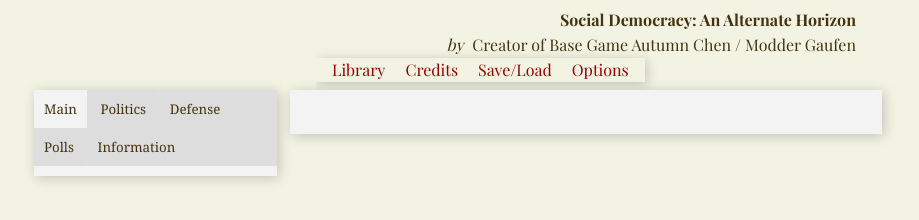
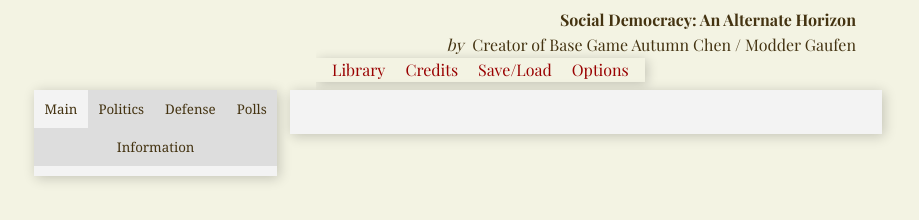
Before and after one commit to KesselFarben-Noncorp/social_democracy_horizon, a plain HTML site: page out/html/index.html in a window 1280 px wide. Shown: the whole page, without its empty margins (54-973 px from the left). Drawn offline with nearby package versions, Linux system fonts and the light colour scheme; a script that the page names is missing; a web font is replaced by a local one.

Commit message:
Update game.css

```diff
--- a/out/html/game.css
+++ b/out/html/game.css
@@ -364,22 +364,31 @@ blockquote + blockquote.attribution {
     margin-top: -0.6em;
     margin-left: -0.6em;
     margin-right: -0.6em;
+    display: flex;
+    flex-wrap: wrap;
 }
+
 .tab_button {
     font-family: "Minion Pro", Georgia, serif;
     background-color: var(--tab-color);
     color: var(--text-color);
-    /*float: left;*/
     border: none;
     outline: none;
     padding: 10px;
+    flex: 1 1 auto;
 }
+
 .tab_button.active {
     background-color: var(--content-bg-color);
 }
+
 .tab_button:hover {
     background-color: var(--tab-hover-color);
 }
+
+
+
+
 
 
 .overlay {
```
